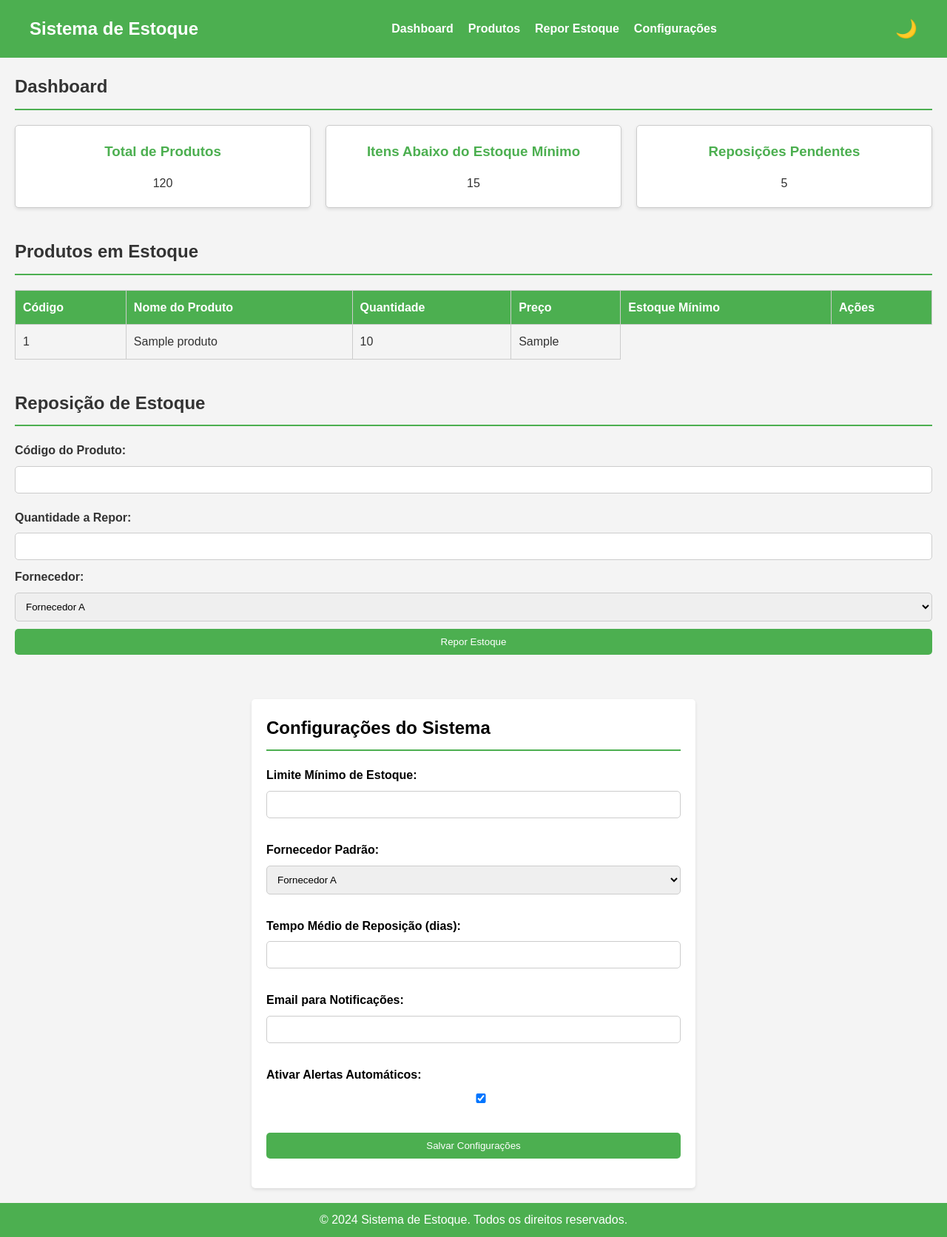
After one commit to GilkleytonSI/Controle-Estoque, a PHP site: page /dashboard.php in a window 1280 px wide. The commit adds this page. Shown: the whole page at 74% size. Run offline with PHP 8.4, Linux system fonts and the light colour scheme; tables that the repository leaves empty or names only in its code hold one stand-in row (values such as "Sample post").

Commit message:
mudança na estrutura do sistema e criando as classes do php e banco de dados

```diff
--- a/assets/css/login.css
+++ b/assets/css/login.css
@@ -41,16 +41,16 @@ h2 {
     font-size: 20px;
 }
 
-.form-group input[type="text"],
+.form-group input[type="email"],
 .form-group input[type="password"] {
-    width: 100%;
+    width: 95%;
     padding: 10px;
     border-radius: 5px;
     border: 1px solid #ccc;
 }
 
 .btn-login {
-    width: 100%;
+    width: 50%;
     background-color: #4CAF50;
     color: white;
     padding: 10px;
--- a/assets/css/styles.css
+++ b/assets/css/styles.css
@@ -204,6 +204,10 @@ form button:hover {
     box-shadow: 0 2px 4px rgba(0, 0, 0, 0.1);
 }
 
+#configuracoes h2{
+    color: #000;
+}
+
 form input[type="number"],
 form input[type="email"],
 form select {
@@ -216,6 +220,10 @@ form select {
 
 form input[type="checkbox"] {
     margin-left: 10px;
+}
+
+form .form-group label{
+    color: #000;
 }
 
 form .btn-salvar {
--- /dev/null
+++ b/classes/Database.php
@@ -0,0 +1,22 @@
+<?php
+class Database {
+    private $host = DB_HOST;
+    private $db_name = DB_NAME;
+    private $username = DB_USER;
+    private $password = DB_PASS;
+    private $conn;
+
+    public function connect() {
+        $this->conn = null;
+
+        try {
+            $this->conn = new PDO("mysql:host=" . $this->host . ";dbname=" . $this->db_name, $this->username, $this->password);
+            $this->conn->setAttribute(PDO::ATTR_ERRMODE, PDO::ERRMODE_EXCEPTION);
+        } catch (PDOException $e) {
+            echo "Erro na conexão: " . $e->getMessage();
+        }
+
+        return $this->conn;
+    }
+}
+?>
--- /dev/null
+++ b/classes/Produto.php
@@ -0,0 +1,84 @@
+<?php
+class Produto {
+    private $conn;
+    private $table = 'produtos';
+
+    public $id;
+    public $nome;
+    public $quantidade;
+    public $preco;
+
+    public function __construct($db) {
+        $this->conn = $db;
+    }
+
+    // Criar produto
+    public function create() {
+        $query = "INSERT INTO " . $this->table . " (nome, quantidade, preco) VALUES (:nome, :quantidade, :preco)";
+        $stmt = $this->conn->prepare($query);
+
+        // Limpar dados
+        $this->nome = htmlspecialchars(strip_tags($this->nome));
+        $this->quantidade = htmlspecialchars(strip_tags($this->quantidade));
+        $this->preco = htmlspecialchars(strip_tags($this->preco));
+
+        // Bind dos dados
+        $stmt->bindParam(':nome', $this->nome);
+        $stmt->bindParam(':quantidade', $this->quantidade);
+        $stmt->bindParam(':preco', $this->preco);
+
+        if ($stmt->execute()) {
+            return true;
+        }
+        return false;
+    }
+
+    // Listar produtos
+    public function read() {
+        $query = "SELECT * FROM " . $this->table;
+        $stmt = $this->conn->prepare($query);
+        $stmt->execute();
+        return $stmt;
+    }
+
+    // Atualizar produto
+    public function update() {
+        $query = "UPDATE " . $this->table . " SET nome = :nome, quantidade = :quantidade, preco = :preco WHERE id = :id";
+        $stmt = $this->conn->prepare($query);
+
+        // Limpar dados
+        $this->nome = htmlspecialchars(strip_tags($this->nome));
+        $this->quantidade = htmlspecialchars(strip_tags($this->quantidade));
+        $this->preco = htmlspecialchars(strip_tags($this->preco));
+        $this->id = htmlspecialchars(strip_tags($this->id));
+
+        // Bind dos dados
+        $stmt->bindParam(':nome', $this->nome);
+        $stmt->bindParam(':quantidade', $this->quantidade);
+        $stmt->bindParam(':preco', $this->preco);
+        $stmt->bindParam(':id', $this->id);
+
+        if ($stmt->execute()) {
+            return true;
+        }
+        return false;
+    }
+
+    // Deletar produto
+    public function delete() {
+        $query = "DELETE FROM " . $this->table . " WHERE id = :id";
+        $stmt = $this->conn->prepare($query);
+
+        // Limpar dados
+        $this->id = htmlspecialchars(strip_tags($this->id));
+
+        // Bind do ID
+        $stmt->bindParam(':id', $this->id);
+
+        if ($stmt->execute()) {
+            return true;
+        }
+        return false;
+    }
+}
+?>
--- /dev/null
+++ b/config/config.php
@@ -0,0 +1,10 @@
+<?php
+define('DB_HOST', 'localhost');
+define('DB_NAME', 'sistema_estoque');
+define('DB_USER', 'root');
+define('DB_PASS', '');
+
+spl_autoload_register(function ($class) {
+    include_once __DIR__ . '/../classes/' . $class . '.php';
+});
+?>
--- /dev/null
+++ b/public/dashboard.php
@@ -0,0 +1,164 @@
+<?php
+include_once '../config/config.php';
+
+$database = new Database();
+$db = $database->connect();
+
+$produto = new Produto($db);
+
+$resultado = $produto->read();
+?>
+
+
+<!DOCTYPE html>
+<html lang="pt-BR">
+<head>
+    <meta charset="UTF-8">
+    <meta name="viewport" content="width=device-width, initial-scale=1.0">
+    <title>Sistema de Estoque</title>
+    <link rel="stylesheet" href="../assets/css/styles.css">
+    <script>
+        // Mostrar o botão quando a página é rolada
+        window.onscroll = function() {
+            var backToMenuButton = document.getElementById("back-to-menu");
+            if (document.body.scrollTop > 100 || document.documentElement.scrollTop > 100) {
+                backToMenuButton.style.display = "block";
+            } else {
+                backToMenuButton.style.display = "none";
+            }
+        };
+
+        // Função para rolar a página de volta para o menu (header)
+        function scrollToMenu() {
+            document.documentElement.scrollTop = 0; // Para navegadores mais recentes
+            document.body.scrollTop = 0; // Para navegadores mais antigos
+        }
+    </script>
+
+</head>
+<body>
+    <!-- Botão de voltar para o menu -->
+    <button id="back-to-menu" onclick="scrollToMenu()">↑</button>
+
+    <header>
+        <div class="header-container">
+            <h1>Sistema de Estoque</h1>
+            <nav>
+                <ul>
+                    <li><a href="#dashboard">Dashboard</a></li>
+                    <li><a href="#produtos">Produtos</a></li>
+                    <li><a href="#repor-estoque">Repor Estoque</a></li>
+                    <li><a href="#configuracoes">Configurações</a></li>
+                </ul>
+            </nav>
+            <!-- Botão de alternância entre modo escuro e claro -->
+            <button id="toggle-theme">🌙</button>
+        </div>
+    </header>
+
+    <main>
+        <section id="dashboard">
+            <h2>Dashboard</h2>
+            <div class="cards">
+                <div class="card">
+                    <h3>Total de Produtos</h3>
+                    <p>120</p>
+                </div>
+                <div class="card">
+                    <h3>Itens Abaixo do Estoque Mínimo</h3>
+                    <p>15</p>
+                </div>
+                <div class="card">
+                    <h3>Reposições Pendentes</h3>
+                    <p>5</p>
+                </div>
+            </div>
+        </section>
+
+        <section id="produtos">
+            <h2>Produtos em Estoque</h2>
+            <table>
+                <thead>
+                    <tr>
+                        <th>Código</th>
+                        <th>Nome do Produto</th>
+                        <th>Quantidade</th>
+                        <th>Preço</th>
+                        <th>Estoque Mínimo</th>
+                        <th>Ações</th>
+                    </tr>
+                </thead>
+                <tbody>
+                    <?php while ($row = $resultado->fetch(PDO::FETCH_ASSOC)): ?>
+                        <tr>
+                            <td><?= $row['id'] ?></td>
+                            <td><?= $row['nome'] ?></td>
+                            <td><?= $row['quantidade'] ?></td>
+                            <td><?= $row['preco'] ?></td>
+                        </tr>
+                    <?php endwhile; ?>
+                </tbody>
+            </table>
+        </section>
+
+        <section id="repor-estoque">
+            <h2>Reposição de Estoque</h2>
+            <form>
+                <label for="codigo-produto">Código do Produto:</label>
+                <input type="text" id="codigo-produto" name="codigo-produto" required>
+
+                <label for="quantidade-repor">Quantidade a Repor:</label>
+                <input type="number" id="quantidade-repor" name="quantidade-repor" required>
+
+                <label for="fornecedor">Fornecedor:</label>
+                <select id="fornecedor" name="fornecedor" required>
+                    <option value="fornecedor-a">Fornecedor A</option>
+                    <option value="fornecedor-b">Fornecedor B</option>
+                </select>
+
+                <button type="submit" class="btn-repor">Repor Estoque</button>
+            </form>
+        </section>
+
+        <section id="configuracoes">
+            <h2>Configurações do Sistema</h2>
+            <form>
+                <div class="form-group">
+                    <label for="limite-minimo">Limite Mínimo de Estoque:</label>
+                    <input type="number" id="limite-minimo" name="limite-minimo" required>
+                </div>
+
+                <div class="form-group">
+                    <label for="fornecedor-padrao">Fornecedor Padrão:</label>
+                    <select id="fornecedor-padrao" name="fornecedor-padrao" required>
+                        <option value="fornecedor-a">Fornecedor A</option>
+                        <option value="fornecedor-b">Fornecedor B</option>
+                    </select>
+                </div>
+
+                <div class="form-group">
+                    <label for="tempo-reposicao">Tempo Médio de Reposição (dias):</label>
+                    <input type="number" id="tempo-reposicao" name="tempo-reposicao" required>
+                </div>
+
+                <div class="form-group">
+                    <label for="email-notificacoes">Email para Notificações:</label>
+                    <input type="email" id="email-notificacoes" name="email-notificacoes" required>
+                </div>
+
+                <div class="form-group">
+                    <label for="alertas-ativos">Ativar Alertas Automáticos:</label>
+                    <input type="checkbox" id="alertas-ativos" name="alertas-ativos" checked>
+                </div>
+
+                <button type="submit" class="btn-salvar">Salvar Configurações</button>
+            </form>
+        </section>
+    </main>
+
+    <footer>
+        <p>&copy; 2024 Sistema de Estoque. Todos os direitos reservados.</p>
+    </footer>
+    <script src="../assets/js/scripts.js"></script>
+</body>
+</html>
```
Also changed, not shown: classes/Usuario.php (added, +56 -0 lines), public/index.php (added, +30 -0 lines), public/login.php (added, +54 -0 lines), public/produtos.php (added).
